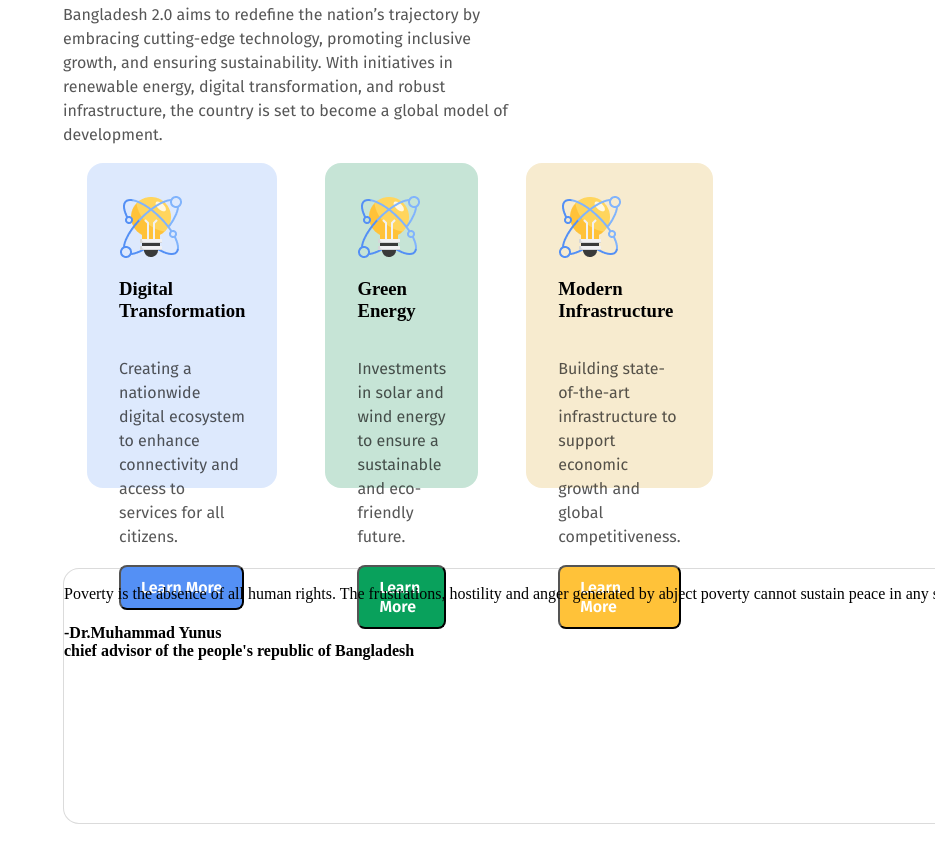
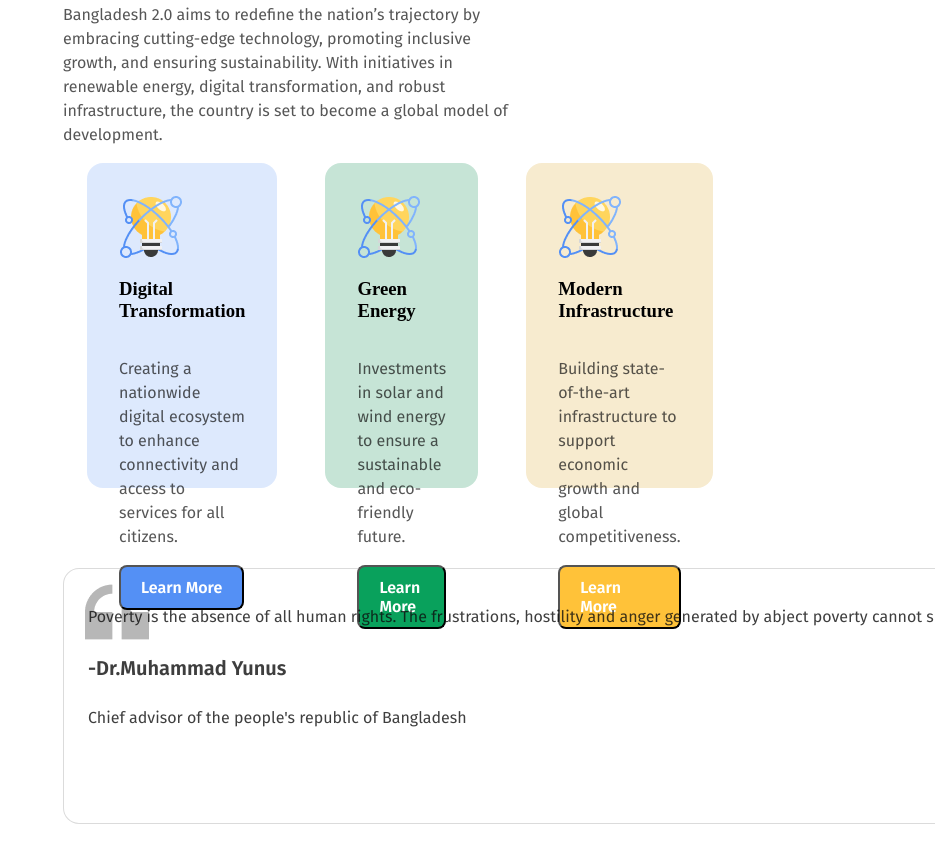
Before and after one commit to SHARIYAR2201/Assignment-1-PH-, a plain HTML site: page index.html in a window 1280 px wide. Shown: the part 978-1840 px from the top of the page, without its empty margins (345-1280 px from the left). Drawn offline with Linux system fonts and the light colour scheme.

Commit message:
quoteables pushed

```diff
--- a/index.html
+++ b/index.html
@@ -51,8 +51,8 @@
     <div class="quote">
         <div class="text-3">
             <p>Poverty is the absence of all human rights. The frustrations, hostility and anger generated by abject poverty cannot sustain peace in any society.</p>
-            <h4>-Dr.Muhammad Yunus<br>chief advisor of the people's republic of Bangladesh</h4>
-
+            <h4>-Dr.Muhammad Yunus</h4>
+            <h7>Chief advisor of the people's republic of Bangladesh</h7>
         </div>
 
     </div>
--- a/styles.css
+++ b/styles.css
@@ -181,13 +181,57 @@ h1{
     width: 1280px;
     height: 256px;
     position: static;
-    background-image: url(assets/quote-bg.png);
+    background-image: url("assets/quote-bg.png");
     background-repeat: no-repeat;
+    background-position: 2cap 1cap;
     box-sizing: border-box;
     border: 1px solid rgba(14, 14, 14, 0.15);
     border-radius: 16px;
-    background: rgb(255, 255, 255);
     align-items: center;
     margin: 80px 400px;
 
 }
+.quote p{
+    color: rgba(14, 14, 14, 0.8);
+    font-family: Fira Sans;
+    font-size: 16px;
+    font-weight: 400;
+    line-height: 24px;
+    letter-spacing: 0%;
+    text-align: left;
+    margin-top: 36px;
+    margin-left: 24px;
+}
+.quote h4{
+    color: rgba(14, 14, 14, 0.8);
+    font-family: Fira Sans;
+    font-size: 20px;
+    font-weight: 600;
+    line-height: 24px;
+    letter-spacing: 0%;
+    text-align: left;
+    margin-left: 24px;
+}
+/* .p2{
+    color: rgba(14, 14, 14, 0.8);
+    font-family: Fira Sans;
+    font-size: 16px;
+    font-weight: 400;
+    line-height: 24px;
+    letter-spacing: 0%;
+    text-align: left;
+    margin-top: -36px;
+    margin-left: 24px;
+} */
+
+h7{
+    color: rgba(14, 14, 14, 0.8);
+    font-family: Fira Sans;
+    font-size: 16px;
+    font-weight: 400;
+    line-height: 24px;
+    letter-spacing: 0%;
+    text-align: left;
+
+    margin-left: 24px;
+}
```
